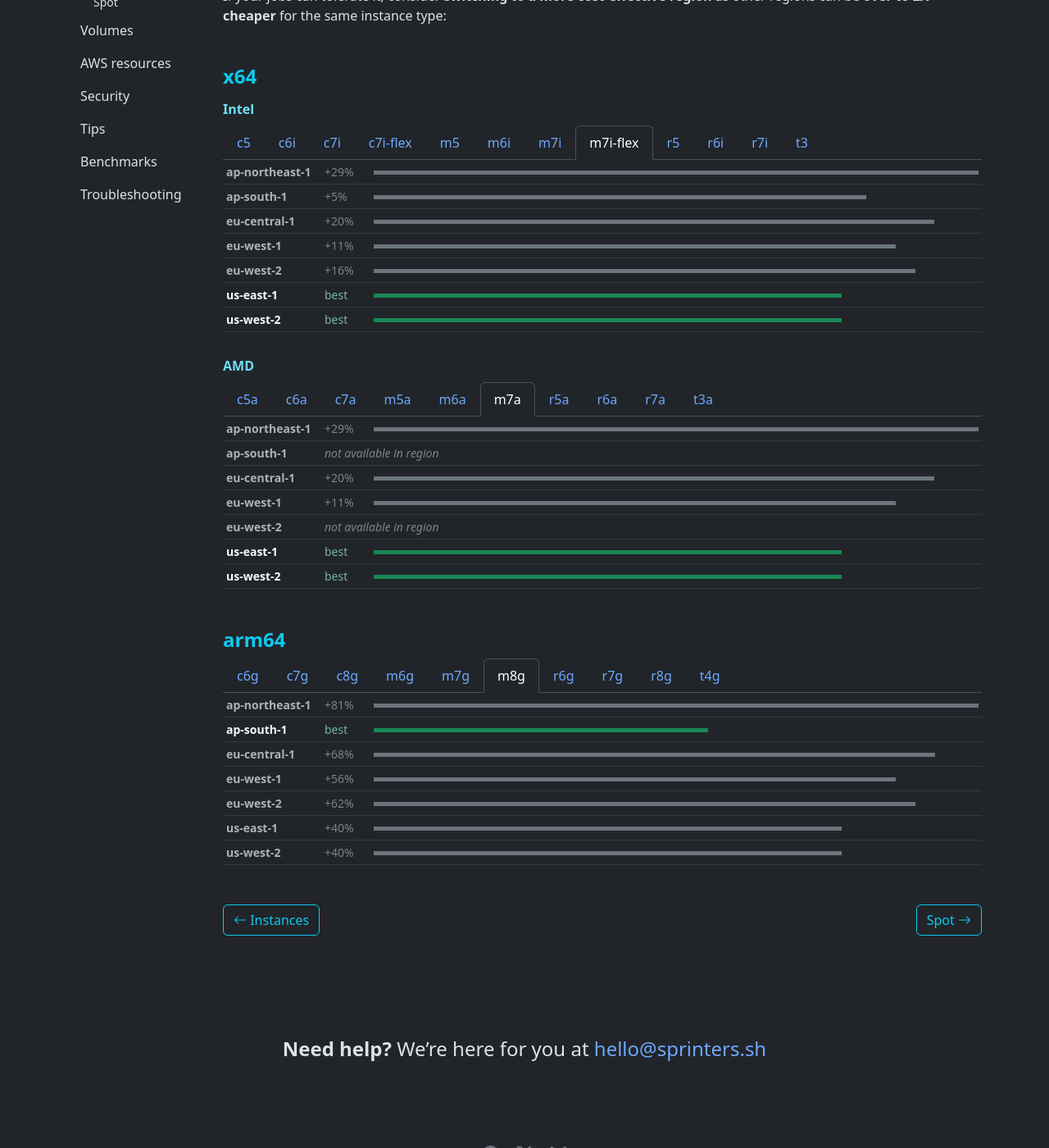
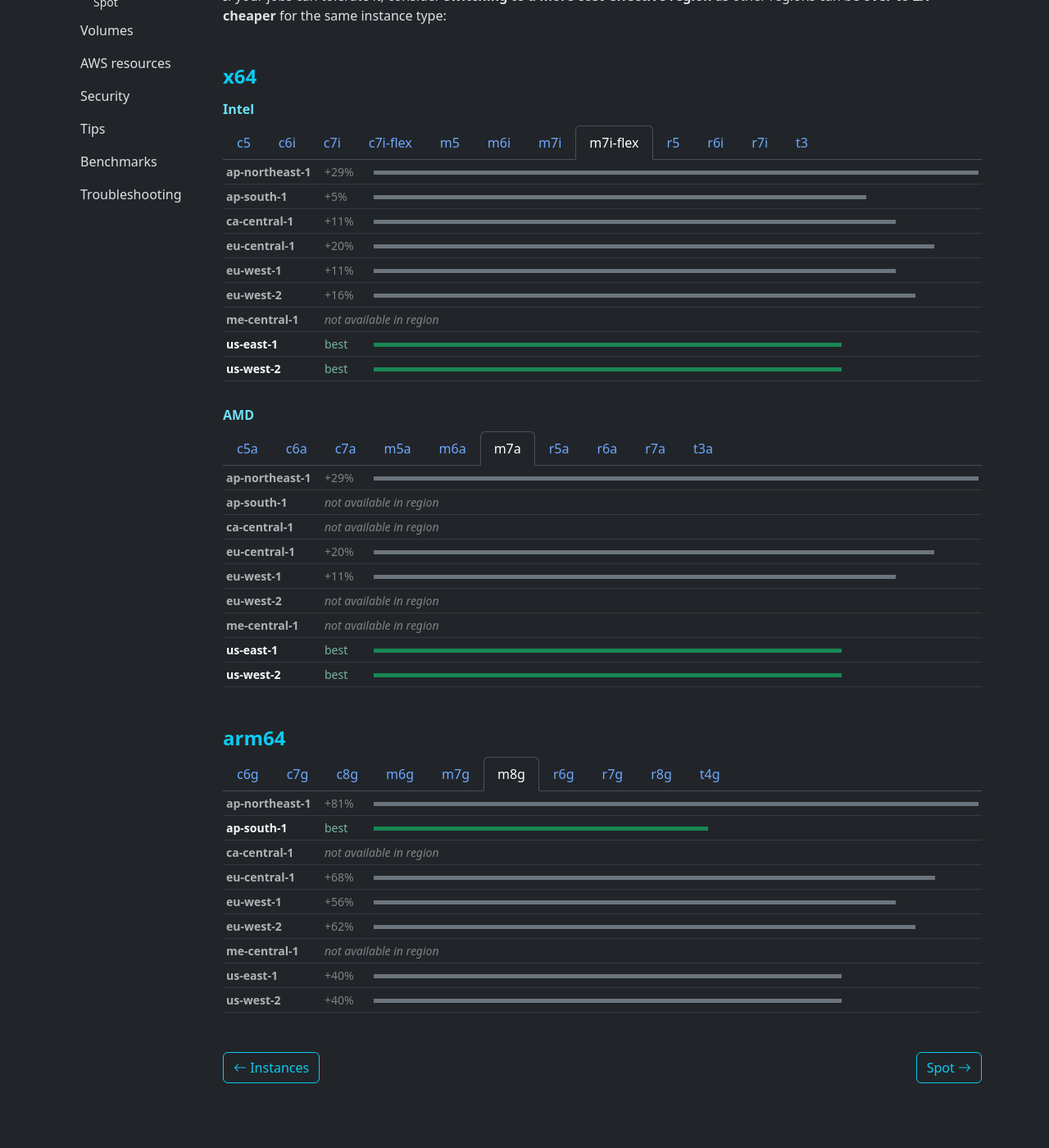
Before and after one commit to sprinters-sh/sprinters.sh, a Jekyll site: the page built from docs/instances/on-demand.md, in a window 1280 px wide and 1400 px high, scrolled down 377 px. Shown: the whole window at 82% size. Built offline with Jekyll 4.4.1, drawn with Linux system fonts in a browser that asks for light colours.

Commit message:
Added me-central-1 and ca-central-1

```diff
--- a/_data/new.yml
+++ b/_data/new.yml
@@ -1,3 +1,9 @@
+- date: "2025-07-30"
+  title: "AWS <code>ca-central-1</code> and <code>me-central-1</code> region support"
+  href: "/docs/label#placement"
+  image: "/assets/new/2025-07-30-came-central-1.png"
+  details: "With <code>ca-central-1</code> and <code>me-central-1</code>, Sprinters now supports AWS regions in Canada and the Middle East."
+
 - date: "2025-06-05"
   title: "AWS <code>ap-south-1</code> region support"
   href: "/docs/label#placement"
--- a/_includes/instance-price.html
+++ b/_includes/instance-price.html
@@ -4,6 +4,9 @@
 {% endif %}
 {% if include.ap-south-1 > highest %}
     {% assign highest = include.ap-south-1 %}
+{% endif %}
+{% if include.ca-central-1 > highest %}
+    {% assign highest = include.ca-central-1 %}
 {% endif %}
 {% if include.eu-central-1 > highest %}
     {% assign highest = include.eu-central-1 %}
@@ -13,6 +16,9 @@
 {% endif %}
 {% if include.eu-west-2 > highest %}
     {% assign highest = include.eu-west-2 %}
+{% endif %}
+{% if include.me-central-1 > highest %}
+    {% assign highest = include.me-central-1 %}
 {% endif %}
 {% if include.us-west-2 > highest %}
     {% assign highest = include.us-west-2 %}
@@ -25,6 +31,9 @@
 {% if include.ap-south-1 != "0" and include.ap-south-1 < lowest %}
     {% assign lowest = include.ap-south-1 %}
 {% endif %}
+{% if include.ca-central-1 != "0" and include.ca-central-1 < lowest %}
+    {% assign lowest = include.ca-central-1 %}
+{% endif %}
 {% if include.eu-central-1 != "0" and include.eu-central-1 < lowest %}
     {% assign lowest = include.eu-central-1 %}
 {% endif %}
@@ -34,6 +43,9 @@
 {% if include.eu-west-2 != "0" and include.eu-west-2 < lowest %}
     {% assign lowest = include.eu-west-2 %}
 {% endif %}
+{% if include.me-central-1 != "0" and include.me-central-1 < lowest %}
+    {% assign lowest = include.me-central-1 %}
+{% endif %}
 {% if include.us-west-2 != "0" and include.us-west-2 < lowest %}
     {% assign lowest = include.us-west-2 %}
 {% endif %}
@@ -42,9 +54,11 @@
     <table class="table mb-0 fs-7 border-dark-subtle table-sm table-hover mb-4">
         {% include instance-price-region.html region="ap-northeast-1" price=include.ap-northeast-1 lowest=lowest highest=highest %}
         {% include instance-price-region.html region="ap-south-1" price=include.ap-south-1 lowest=lowest highest=highest %}
+        {% include instance-price-region.html region="ca-central-1" price=include.ca-central-1 lowest=lowest highest=highest %}
         {% include instance-price-region.html region="eu-central-1" price=include.eu-central-1 lowest=lowest highest=highest %}
         {% include instance-price-region.html region="eu-west-1" price=include.eu-west-1 lowest=lowest highest=highest %}
         {% include instance-price-region.html region="eu-west-2" price=include.eu-west-2 lowest=lowest highest=highest %}
+        {% include instance-price-region.html region="me-central-1" price=include.me-central-1 lowest=lowest highest=highest %}
         {% include instance-price-region.html region="us-east-1" price=include.us-east-1 lowest=lowest highest=highest %}
         {% include instance-price-region.html region="us-west-2" price=include.us-west-2 lowest=lowest highest=highest %}
     </table>
--- a/docs/instances/on-demand.md
+++ b/docs/instances/on-demand.md
@@ -32,18 +32,18 @@
     </div>
 </nav>
 <div class="tab-content">
-    {% include instance-price.html active="false" family="c5" ap-northeast-1="0.0535" ap-south-1="0.0425" eu-central-1="0.0485" eu-west-1="0.048" eu-west-2="0.0505" us-east-1="0.0425" us-west-2="0.0425" %}
-    {% include instance-price.html active="false" family="c6i" ap-northeast-1="0.0535" ap-south-1="0.0425" eu-central-1="0.0485" eu-west-1="0.0456" eu-west-2="0.0505" us-east-1="0.0425" us-west-2="0.0425" %}
-    {% include instance-price.html active="false" family="c7i" ap-northeast-1="0.056175" ap-south-1="0.044625" eu-central-1="0.050925" eu-west-1="0.04788" eu-west-2="0.053025" us-east-1="0.044625" us-west-2="0.044625" %}
-    {% include instance-price.html active="false" family="c7i-flex" ap-northeast-1="0.053365" ap-south-1="0.042395" eu-central-1="0.04838" eu-west-1="0.045485" eu-west-2="0.050375" us-east-1="0.042395" us-west-2="0.042395" %}
-    {% include instance-price.html active="false" family="m5" ap-northeast-1="0.062" ap-south-1="0.0505" eu-central-1="0.0575" eu-west-1="0.0535" eu-west-2="0.0555" us-east-1="0.048" us-west-2="0.048" %}
-    {% include instance-price.html active="false" family="m6i" ap-northeast-1="0.062" ap-south-1="0.0505" eu-central-1="0.0575" eu-west-1="0.0535" eu-west-2="0.0555" us-east-1="0.048" us-west-2="0.048" %}
-    {% include instance-price.html active="false" family="m7i" ap-northeast-1="0.0651" ap-south-1="0.053025" eu-central-1="0.060375" eu-west-1="0.056175" eu-west-2="0.058275" us-east-1="0.0504" us-west-2="0.0504" %}
-    {% include instance-price.html active="true" family="m7i-flex" ap-northeast-1="0.061845" ap-south-1="0.050375" eu-central-1="0.057355" eu-west-1="0.053365" eu-west-2="0.05536" us-east-1="0.04788" us-west-2="0.04788" %}
-    {% include instance-price.html active="false" family="r5" ap-northeast-1="0.076" ap-south-1="0.065" eu-central-1="0.076" eu-west-1="0.0705" eu-west-2="0.074" us-east-1="0.063" us-west-2="0.063" %}
-    {% include instance-price.html active="false" family="r6i" ap-northeast-1="0.076" ap-south-1="0.065" eu-central-1="0.076" eu-west-1="0.0705" eu-west-2="0.074" us-east-1="0.063" us-west-2="0.063" %}
-    {% include instance-price.html active="false" family="r7i" ap-northeast-1="0.0798" ap-south-1="0.06825" eu-central-1="0.0798" eu-west-1="0.074025" eu-west-2="0.0777" us-east-1="0.06615" us-west-2="0.06615" %}
-    {% include instance-price.html active="false" family="t3" ap-northeast-1="0.0544" ap-south-1="0.0448" eu-central-1="0.048" eu-west-1="0.0456" eu-west-2="0.0472" us-east-1="0.0416" us-west-2="0.0416" %}
+    {% include instance-price.html active="false" family="c5" ap-northeast-1="0.0535" ap-south-1="0.0425" ca-central-1="0.0465" eu-central-1="0.0485" eu-west-1="0.048" eu-west-2="0.0505" me-central-1="0.053" us-east-1="0.0425" us-west-2="0.0425" %}
+    {% include instance-price.html active="false" family="c6i" ap-northeast-1="0.0535" ap-south-1="0.0425" ca-central-1="0.0465" eu-central-1="0.0485" eu-west-1="0.0456" eu-west-2="0.0505" me-central-1="0" us-east-1="0.0425" us-west-2="0.0425" %}
+    {% include instance-price.html active="false" family="c7i" ap-northeast-1="0.056175" ap-south-1="0.044625" ca-central-1="0.048825" eu-central-1="0.050925" eu-west-1="0.04788" eu-west-2="0.053025" me-central-1="0.053625" us-east-1="0.044625" us-west-2="0.044625" %}
+    {% include instance-price.html active="false" family="c7i-flex" ap-northeast-1="0.053365" ap-south-1="0.042395" ca-central-1="0.046385" eu-central-1="0.04838" eu-west-1="0.045485" eu-west-2="0.050375" me-central-1="0" us-east-1="0.042395" us-west-2="0.042395" %}
+    {% include instance-price.html active="false" family="m5" ap-northeast-1="0.062" ap-south-1="0.0505" ca-central-1="0.0535" eu-central-1="0.0575" eu-west-1="0.0535" eu-west-2="0.0555" me-central-1="0.05884375" us-east-1="0.048" us-west-2="0.048" %}
+    {% include instance-price.html active="false" family="m6i" ap-northeast-1="0.062" ap-south-1="0.0505" ca-central-1="0.0535" eu-central-1="0.0575" eu-west-1="0.0535" eu-west-2="0.0555" me-central-1="0.05885" us-east-1="0.048" us-west-2="0.048" %}
+    {% include instance-price.html active="false" family="m7i" ap-northeast-1="0.0651" ap-south-1="0.053025" ca-central-1="0.056175" eu-central-1="0.060375" eu-west-1="0.056175" eu-west-2="0.058275" me-central-1="0" us-east-1="0.0504" us-west-2="0.0504" %}
+    {% include instance-price.html active="true" family="m7i-flex" ap-northeast-1="0.061845" ap-south-1="0.050375" ca-central-1="0.053365" eu-central-1="0.057355" eu-west-1="0.053365" eu-west-2="0.05536" me-central-1="0" us-east-1="0.04788" us-west-2="0.04788" %}
+    {% include instance-price.html active="false" family="r5" ap-northeast-1="0.076" ap-south-1="0.065" ca-central-1="0.069" eu-central-1="0.076" eu-west-1="0.0705" eu-west-2="0.074" me-central-1="0.0775" us-east-1="0.063" us-west-2="0.063" %}
+    {% include instance-price.html active="false" family="r6i" ap-northeast-1="0.076" ap-south-1="0.065" ca-central-1="0.069" eu-central-1="0.076" eu-west-1="0.0705" eu-west-2="0.074" me-central-1="0.07755" us-east-1="0.063" us-west-2="0.063" %}
+    {% include instance-price.html active="false" family="r7i" ap-northeast-1="0.0798" ap-south-1="0.06825" ca-central-1="0.07245" eu-central-1="0.0798" eu-west-1="0.074025" eu-west-2="0.0777" me-central-1="0" us-east-1="0.06615" us-west-2="0.06615" %}
+    {% include instance-price.html active="false" family="t3" ap-northeast-1="0.0544" ap-south-1="0.0448" ca-central-1="0.0464" eu-central-1="0.048" eu-west-1="0.0456" eu-west-2="0.0472" me-central-1="0.05015" us-east-1="0.0416" us-west-2="0.0416" %}
 </div>
 
 {% include h4.html text="AMD" %}
@@ -62,16 +62,16 @@
     </div>
 </nav>
 <div class="tab-content">
-    {% include instance-price.html active="false" family="c5a" ap-northeast-1="0.048" ap-south-1="0.0235" eu-central-1="0.0435" eu-west-1="0.043" eu-west-2="0.0455" us-east-1="0.0385" us-west-2="0.0385" %}
-    {% include instance-price.html active="false" family="c6a" ap-northeast-1="0.04815" ap-south-1="0.023375" eu-central-1="0.04365" eu-west-1="0.04104" eu-west-2="0.04545" us-east-1="0.03825" us-west-2="0.03825" %}
-    {% include instance-price.html active="false" family="c7a" ap-northeast-1="0.0646" ap-south-1="0" eu-central-1="0.058565" eu-west-1="0.05506" eu-west-2="0.06098" us-east-1="0.05132" us-west-2="0.05132" %}
-    {% include instance-price.html active="false" family="m5a" ap-northeast-1="0.056" ap-south-1="0.028" eu-central-1="0.052" eu-west-1="0.048" eu-west-2="0.05" us-east-1="0.043" us-west-2="0.043" %}
-    {% include instance-price.html active="false" family="m6a" ap-northeast-1="0.0558" ap-south-1="0.027775" eu-central-1="0.05175" eu-west-1="0.04815" eu-west-2="0.04995" us-east-1="0.0432" us-west-2="0.0432" %}
-    {% include instance-price.html active="true" family="m7a" ap-northeast-1="0.074865" ap-south-1="0" eu-central-1="0.06943" eu-west-1="0.0646" eu-west-2="0" us-east-1="0.05796" us-west-2="0.05796" %}
-    {% include instance-price.html active="false" family="r5a" ap-northeast-1="0.0685" ap-south-1="0.036" eu-central-1="0.0685" eu-west-1="0.0635" eu-west-2="0.0665" us-east-1="0.0565" us-west-2="0.0565" %}
-    {% include instance-price.html active="false" family="r6a" ap-northeast-1="0.0684" ap-south-1="0.03575" eu-central-1="0.0684" eu-west-1="0.06345" eu-west-2="0" us-east-1="0.0567" us-west-2="0.0567" %}
-    {% include instance-price.html active="false" family="r7a" ap-northeast-1="0.09177" ap-south-1="0" eu-central-1="0.09177" eu-west-1="0.08513" eu-west-2="0" us-east-1="0.076075" us-west-2="0.076075" %}
-    {% include instance-price.html active="false" family="t3a" ap-northeast-1="0.04895" ap-south-1="0.02465" eu-central-1="0.0432" eu-west-1="0.0408" eu-west-2="0.0425" us-east-1="0.0376" us-west-2="0.0376" %}
+    {% include instance-price.html active="false" family="c5a" ap-northeast-1="0.048" ap-south-1="0.0235" ca-central-1="0.042" eu-central-1="0.0435" eu-west-1="0.043" eu-west-2="0.0455" me-central-1="0" us-east-1="0.0385" us-west-2="0.0385" %}
+    {% include instance-price.html active="false" family="c6a" ap-northeast-1="0.04815" ap-south-1="0.023375" ca-central-1="0.04185" eu-central-1="0.04365" eu-west-1="0.04104" eu-west-2="0.04545" me-central-1="0" us-east-1="0.03825" us-west-2="0.03825" %}
+    {% include instance-price.html active="false" family="c7a" ap-northeast-1="0.0646" ap-south-1="0" ca-central-1="0" eu-central-1="0.058565" eu-west-1="0.05506" eu-west-2="0.06098" me-central-1="0" us-east-1="0.05132" us-west-2="0.05132" %}
+    {% include instance-price.html active="false" family="m5a" ap-northeast-1="0.056" ap-south-1="0.028" ca-central-1="0.048" eu-central-1="0.052" eu-west-1="0.048" eu-west-2="0.05" me-central-1="0" us-east-1="0.043" us-west-2="0.043" %}
+    {% include instance-price.html active="false" family="m6a" ap-northeast-1="0.0558" ap-south-1="0.027775" ca-central-1="0.04815" eu-central-1="0.05175" eu-west-1="0.04815" eu-west-2="0.04995" me-central-1="0" us-east-1="0.0432" us-west-2="0.0432" %}
+    {% include instance-price.html active="true" family="m7a" ap-northeast-1="0.074865" ap-south-1="0" ca-central-1="0" eu-central-1="0.06943" eu-west-1="0.0646" eu-west-2="0" me-central-1="0" us-east-1="0.05796" us-west-2="0.05796" %}
+    {% include instance-price.html active="false" family="r5a" ap-northeast-1="0.0685" ap-south-1="0.036" ca-central-1="0.062" eu-central-1="0.0685" eu-west-1="0.0635" eu-west-2="0.0665" me-central-1="0" us-east-1="0.0565" us-west-2="0.0565" %}
+    {% include instance-price.html active="false" family="r6a" ap-northeast-1="0.0684" ap-south-1="0.03575" ca-central-1="0.0621" eu-central-1="0.0684" eu-west-1="0.06345" eu-west-2="0" me-central-1="0" us-east-1="0.0567" us-west-2="0.0567" %}
+    {% include instance-price.html active="false" family="r7a" ap-northeast-1="0.09177" ap-south-1="0" ca-central-1="0" eu-central-1="0.09177" eu-west-1="0.08513" eu-west-2="0" me-central-1="0" us-east-1="0.076075" us-west-2="0.076075" %}
+    {% include instance-price.html active="false" family="t3a" ap-northeast-1="0.04895" ap-south-1="0.02465" ca-central-1="0.04175" eu-central-1="0.0432" eu-west-1="0.0408" eu-west-2="0.0425" me-central-1="0" us-east-1="0.0376" us-west-2="0.0376" %}
 </div>
 
 {% include h3.html text="arm64" %}
@@ -90,14 +90,14 @@
     </div>
 </nav>
 <div class="tab-content">
-    {% include instance-price.html active="false" family="c6g" ap-northeast-1="0.0428" ap-south-1="0.0213" eu-central-1="0.0388" eu-west-1="0.0365" eu-west-2="0.0404" us-east-1="0.034" us-west-2="0.034" %}
-    {% include instance-price.html active="false" family="c7g" ap-northeast-1="0.0455" ap-south-1="0.02455" eu-central-1="0.04125" eu-west-1="0.03875" eu-west-2="0.04295" us-east-1="0.03625" us-west-2="0.03625" %}
-    {% include instance-price.html active="false" family="c8g" ap-northeast-1="0.05003" ap-south-1="0.02699" eu-central-1="0.04535" eu-west-1="0.04264" eu-west-2="0.04722" us-east-1="0.03988" us-west-2="0.03988" %}
-    {% include instance-price.html active="false" family="m6g" ap-northeast-1="0.0495" ap-south-1="0.0253" eu-central-1="0.046" eu-west-1="0.043" eu-west-2="0.0444" us-east-1="0.0385" us-west-2="0.0385" %}
-    {% include instance-price.html active="false" family="m7g" ap-northeast-1="0.0527" ap-south-1="0.02915" eu-central-1="0.0489" eu-west-1="0.0455" eu-west-2="0.0472" us-east-1="0.0408" us-west-2="0.0408" %}
-    {% include instance-price.html active="true" family="m8g" ap-northeast-1="0.05797" ap-south-1="0.03208" eu-central-1="0.05377" eu-west-1="0.05002" eu-west-2="0.0519" us-east-1="0.04488" us-west-2="0.04488" %}
-    {% include instance-price.html active="false" family="r6g" ap-northeast-1="0.0608" ap-south-1="0.0325" eu-central-1="0.0608" eu-west-1="0.0564" eu-west-2="0.0592" us-east-1="0.0504" us-west-2="0.0504" %}
-    {% include instance-price.html active="false" family="r7g" ap-northeast-1="0.0646" ap-south-1="0.03755" eu-central-1="0.0646" eu-west-1="0.05995" eu-west-2="0.0629" us-east-1="0.05355" us-west-2="0.05355" %}
-    {% include instance-price.html active="false" family="r8g" ap-northeast-1="0.07106" ap-south-1="0.04129" eu-central-1="0.07106" eu-west-1="0.06592" eu-west-2="0" us-east-1="0.05891" us-west-2="0.05891" %}
-    {% include instance-price.html active="false" family="t4g" ap-northeast-1="0.0432" ap-south-1="0.0224" eu-central-1="0.0384" eu-west-1="0.0368" eu-west-2="0.0376" us-east-1="0.0336" us-west-2="0.0336" %}
+    {% include instance-price.html active="false" family="c6g" ap-northeast-1="0.0428" ap-south-1="0.0213" ca-central-1="0.0372" eu-central-1="0.0388" eu-west-1="0.0365" eu-west-2="0.0404" me-central-1="0.04015" us-east-1="0.034" us-west-2="0.034" %}
+    {% include instance-price.html active="false" family="c7g" ap-northeast-1="0.0455" ap-south-1="0.02455" ca-central-1="0.03955" eu-central-1="0.04125" eu-west-1="0.03875" eu-west-2="0.04295" me-central-1="0" us-east-1="0.03625" us-west-2="0.03625" %}
+    {% include instance-price.html active="false" family="c8g" ap-northeast-1="0.05003" ap-south-1="0.02699" ca-central-1="0.04348" eu-central-1="0.04535" eu-west-1="0.04264" eu-west-2="0.04722" me-central-1="0" us-east-1="0.03988" us-west-2="0.03988" %}
+    {% include instance-price.html active="false" family="m6g" ap-northeast-1="0.0495" ap-south-1="0.0253" ca-central-1="0.0428" eu-central-1="0.046" eu-west-1="0.043" eu-west-2="0.0444" me-central-1="0.0473" us-east-1="0.0385" us-west-2="0.0385" %}
+    {% include instance-price.html active="false" family="m7g" ap-northeast-1="0.0527" ap-south-1="0.02915" ca-central-1="0.045475" eu-central-1="0.0489" eu-west-1="0.0455" eu-west-2="0.0472" me-central-1="0.050021875" us-east-1="0.0408" us-west-2="0.0408" %}
+    {% include instance-price.html active="true" family="m8g" ap-northeast-1="0.05797" ap-south-1="0.03208" ca-central-1="0" eu-central-1="0.05377" eu-west-1="0.05002" eu-west-2="0.0519" me-central-1="0" us-east-1="0.04488" us-west-2="0.04488" %}
+    {% include instance-price.html active="false" family="r6g" ap-northeast-1="0.0608" ap-south-1="0.0325" ca-central-1="0.0552" eu-central-1="0.0608" eu-west-1="0.0564" eu-west-2="0.0592" me-central-1="0.06205" us-east-1="0.0504" us-west-2="0.0504" %}
+    {% include instance-price.html active="false" family="r7g" ap-northeast-1="0.0646" ap-south-1="0.03755" ca-central-1="0.05865" eu-central-1="0.0646" eu-west-1="0.05995" eu-west-2="0.0629" me-central-1="0.0659" us-east-1="0.05355" us-west-2="0.05355" %}
+    {% include instance-price.html active="false" family="r8g" ap-northeast-1="0.07106" ap-south-1="0.04129" ca-central-1="0" eu-central-1="0.07106" eu-west-1="0.06592" eu-west-2="0" me-central-1="0" us-east-1="0.05891" us-west-2="0.05891" %}
+    {% include instance-price.html active="false" family="t4g" ap-northeast-1="0.0432" ap-south-1="0.0224" ca-central-1="0.0368" eu-central-1="0.0384" eu-west-1="0.0368" eu-west-2="0.0376" me-central-1="0.0408" us-east-1="0.0336" us-west-2="0.0336" %}
 </div>
```
Also changed, not shown: docs/label.md (+2 -0 lines), assets/new/2025-07-30-came-central-1.png (added).
